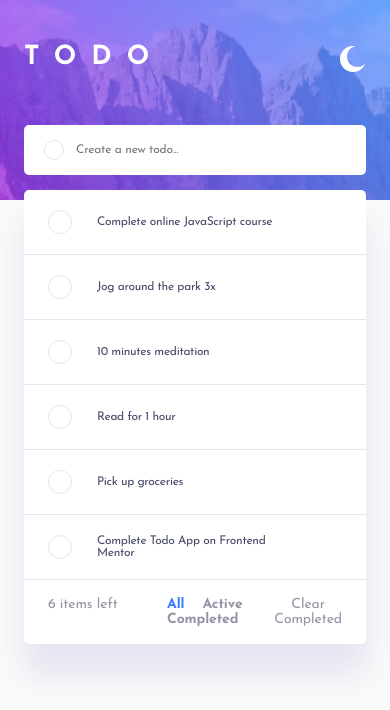
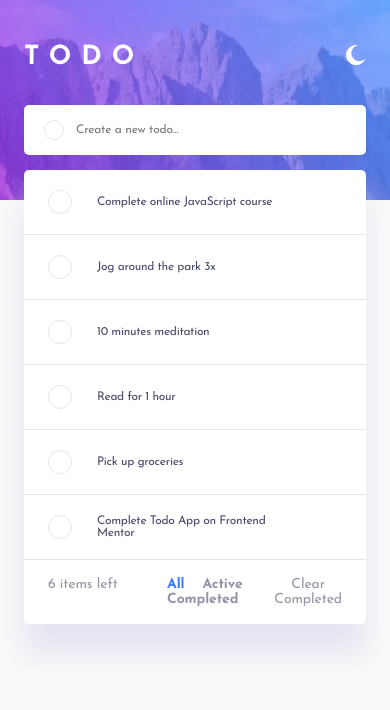
Before and after one commit to Annastrin/frontend-mentor-todo-app, a React (Create React App) app: page / in a window 390 px wide. Shown: the top 710 px of the page. Built offline with nearby package versions, Linux system fonts and the light colour scheme.

Commit message:
Add mobile styles to Header; change theme switcher using background image

```diff
--- a/src/components/Header/Header-styles.ts
+++ b/src/components/Header/Header-styles.ts
@@ -1,10 +1,15 @@
 import { css } from '@emotion/react';
-import { colors } from '../App/App-styles';
+import { colors, mq } from '../App/App-styles';
+import moonIcon from './images/icon-moon.svg';
 
 export const header = css`
   display: flex;
   justify-content: space-between;
-  margin-bottom: 50px;
+  margin-bottom: 30px;
+
+  ${mq[1]} {
+    margin-bottom: 50px;
+  }
 `;
 
 export const logo = css`
@@ -13,13 +18,31 @@ export const logo = css`
   font-size: 2.2em;
   font-weight: 700;
   line-height: 1;
-  letter-spacing: 15px;
+  letter-spacing: 10px;
   text-transform: uppercase;
+
+  ${mq[1]} {
+    letter-spacing: 15px;
+  }
 `;
 
 export const themeSwitcher = css`
+  width: 20px;
+  height: 20px;
   border: 0;
   padding: 0;
-  background: none;
+  background-color: transparent;
+  background-image: url(${moonIcon});
+  background-repeat: no-repeat;
+  background-position: center;
+  background-size: 20px 20px;
+  font-size: 0;
+  color: transparent;
   cursor: pointer;
+
+  ${mq[1]} {
+    width: 26px;
+    height: 26px;
+    background-size: 100% 100%;
+  }
 `;
--- a/src/components/Header/Header.tsx
+++ b/src/components/Header/Header.tsx
@@ -11,8 +11,8 @@ function Header(props: HeaderProps) {
   return (
     <header css={header}>
       <div css={logo}>Todo</div>
-      <button css={themeSwitcher}>
-        <IconMoon />
+      <button type="button" css={themeSwitcher}>
+        Switch theme
       </button>
     </header>
   );
```
